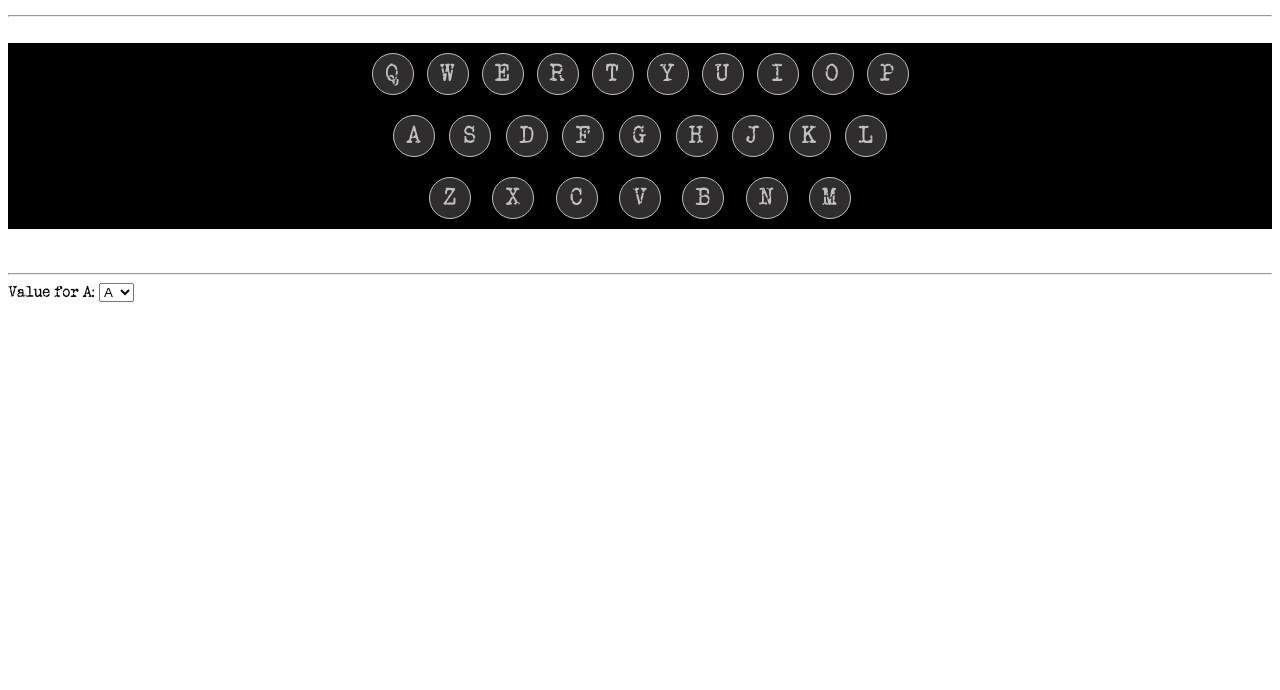
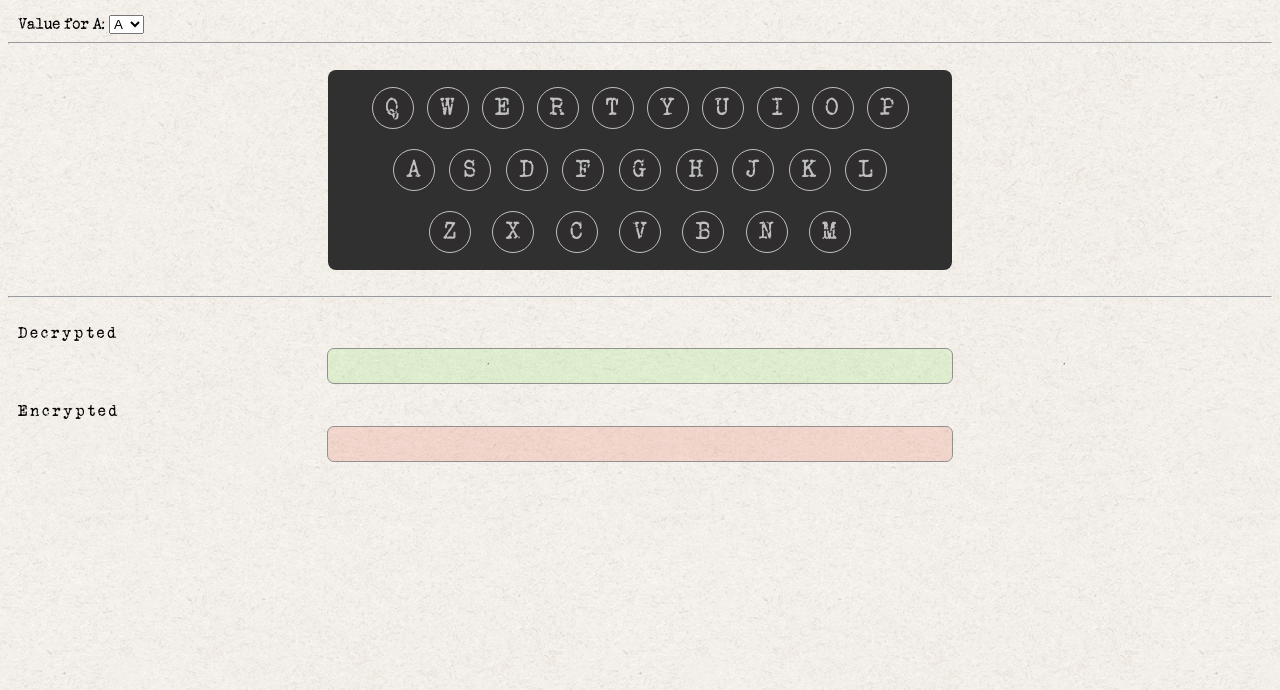
Before and after one commit to blambillotte/enigma, a plain HTML site: page index.html in a window 1280 px wide. Shown: the part 110-800 px from the top of the page. Drawn offline with Linux system fonts and the light colour scheme.

Commit message:
add containers for input and output

```diff
--- a/index.html
+++ b/index.html
@@ -10,6 +10,39 @@
 	<nav></nav>
 
   <h1>Enigma</h1>
+
+
+
+<div id="shiftInput"> <span class="lable-text">Value for A:</span>
+	<select name="Shift" id="Shift">
+		<option value="0">A</option>
+		<option value="1">B</option>
+		<option value="2">C</option>
+		<option value="3">D</option>
+		<option value="4">E</option>
+		<option value="5">F</option>
+		<option value="6">G</option>
+		<option value="7">H</option>
+		<option value="8">I</option>
+		<option value="9">J</option>
+		<option value="10">K</option>
+		<option value="11">L</option>
+		<option value="12">M</option>
+		<option value="13">N</option>
+		<option value="14">O</option>
+		<option value="15">P</option>
+		<option value="16">Q</option>
+		<option value="17">R</option>
+		<option value="18">S</option>
+		<option value="19">T</option>
+		<option value="20">U</option>
+		<option value="21">V</option>
+		<option value="22">W</option>
+		<option value="23">X</option>
+		<option value="24">Y</option>
+		<option value="25">Z</option>
+	</select>
+</div>
 
 <hr>
 <br>
@@ -53,49 +86,23 @@
 </div>
 
 <br>
+<hr>
+<br>
 
 <div class="text-containers">
-  <div class="input-container">
+	<span class="lable-text">Decrypted</span>
+	<div class="input-container">
 		<div id="inputText"></div>
   </div>
 <br>
+	<span class="lable-text">Encrypted</span>
   <div class="output-container">
     <div id="outputText"></div>
   </div>
 </div>
 
-<hr>
 
-<div id="shiftInput"> Value for A:
-	<select name="Shift" id="Shift">
-		<option value="0">A</option>
-		<option value="1">B</option>
-		<option value="2">C</option>
-		<option value="3">D</option>
-		<option value="4">E</option>
-		<option value="5">F</option>
-		<option value="6">G</option>
-		<option value="7">H</option>
-		<option value="8">I</option>
-		<option value="9">J</option>
-		<option value="10">K</option>
-		<option value="11">L</option>
-		<option value="12">M</option>
-		<option value="13">N</option>
-		<option value="14">O</option>
-		<option value="15">P</option>
-		<option value="16">Q</option>
-		<option value="17">R</option>
-		<option value="18">S</option>
-		<option value="19">T</option>
-		<option value="20">U</option>
-		<option value="21">V</option>
-		<option value="22">W</option>
-		<option value="23">X</option>
-		<option value="24">Y</option>
-		<option value="25">Z</option>
-	</select>
-</div>
+
 
 	<footer>
   </footer>
--- a/main.css
+++ b/main.css
@@ -6,6 +6,7 @@
 
 body {
   font-family: Secret-Typewriter;
+  background-image: url(eggshell.jpg);
 }
 
 input {
@@ -26,7 +27,11 @@ h1 {
 /*------------Keyboard---------------*/
 
 .keyboard {
-  background-color: black;
+  background-color: #313030;
+  border-radius: 8px;
+  max-width: 610px;
+  margin: 0 auto;
+  padding: 7px;
 }
 
 .letters-row-1 {
@@ -87,3 +92,28 @@ h1 {
   overflow-wrap: break-word;
   letter-spacing: 3px;
 }
+
+
+.input-container {
+  border: 1px solid #929191;
+  padding: 7px;
+  border-radius: 7px;
+  background-color: rgba(86, 222, 32, 0.13);
+  margin: 6px auto 0;
+  max-width: 610px;
+  min-height: 20px;
+}
+
+.output-container {
+  border: 1px solid #929191;
+  padding: 7px;
+  border-radius: 7px;
+  background-color: rgba(222, 45, 0, 0.13);
+  margin: 6px auto 0;
+  max-width: 610px;
+  min-height: 20px;
+}
+
+.lable-text {
+  margin-left: 10px;
+}
```
Also changed, not shown: eggshell.jpg (added).
